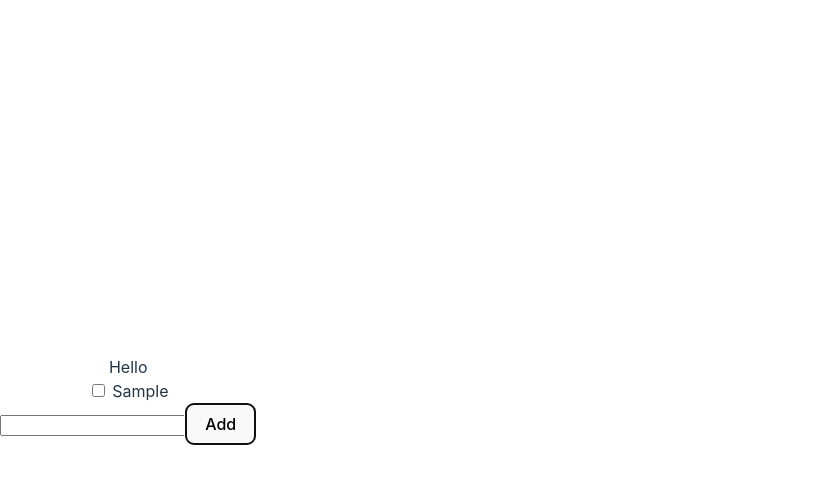
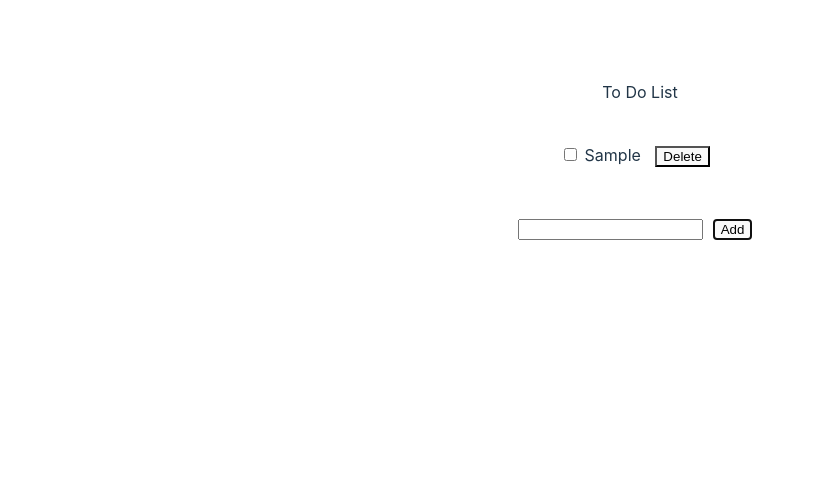
Before and after one commit to abhiiinav6/React.js-Projects, a React (Vite) app in the folder To-D0-List/: page / in a window 1280 px wide. Both pictures are taken after typing "Sample" into the empty fields and a click on the button "Add". Shown: the top 484 px of the page, without its empty margins (0-815 px from the left). Built offline with nearby package versions, Linux system fonts and the light colour scheme.

Commit message:
Edited styles

```diff
--- a/To-D0-List/src/App.jsx
+++ b/To-D0-List/src/App.jsx
@@ -1,16 +1,25 @@
-import { useState } from 'react'
-import Input from './components/Input'
-import TaskList from './components/TaskList'
+import { useState } from "react";
+import Input from "./components/Input";
+import TaskList from "./components/TaskList";
 
 function App() {
-
   return (
-    <div className="App">
-      Hello
+    <div
+      className="App"
+      style={{
+        width: "100%",
+        margin: "5rem auto",
+        display: "flex",
+        flexDirection: "column",
+        alignItems: "center",
+        gap: "2rem"
+      }}
+    >
+      To Do List
       <TaskList />
       <Input />
     </div>
-  )
+  );
 }
 
-export default App
+export default App;
--- a/To-D0-List/src/components/TaskList.jsx
+++ b/To-D0-List/src/components/TaskList.jsx
@@ -1,20 +1,28 @@
-import React from 'react'
-import { useSelector } from 'react-redux'
+import React from "react";
+import { useSelector } from "react-redux";
 
 function TaskList() {
-    let tasks = useSelector(state=> state.tasks)
-    console.log(tasks)
+  let tasks = useSelector((state) => state.tasks);
+  console.log(tasks);
   return (
-    <div>
-        {tasks&&tasks.map(task=>(
-            <React.Fragment key={task.id}>
-            <input type="checkbox" id={task.id}/>
+    <div
+      style={{
+        display: "flex",
+        flexDirection: "column",
+        textAlign: "left",
+        margin: "auto",
+      }}
+    >
+      {tasks &&
+        tasks.map((task) => (
+          <div key={task.id}>
+            <input type="checkbox" id={task.id} />
             <label htmlFor={task.id}> {task.title} </label>
-            </React.Fragment>
-
+            <button>Delete</button>
+          </div>
         ))}
     </div>
-  )
+  );
 }
 
-export default TaskList
+export default TaskList;
--- a/To-D0-List/src/index.css
+++ b/To-D0-List/src/index.css
@@ -29,10 +29,8 @@ a:hover {
 }
 
 body {
+  width: 100%;
   margin: 0;
-  display: flex;
-  place-items: center;
-  min-width: 320px;
   min-height: 100vh;
   text-align: center;
 }
@@ -43,15 +41,8 @@ h1 {
 }
 
 button {
-  border-radius: 8px;
-  border: 1px solid transparent;
-  padding: 0.6em 1.2em;
-  font-size: 1em;
-  font-weight: 500;
-  font-family: inherit;
-  background-color: #1a1a1a;
-  cursor: pointer;
-  transition: border-color 0.25s;
+  margin: 10px;
+  transition: 0.5s all ease;
 }
 button:hover {
   border-color: #646cff;
```
